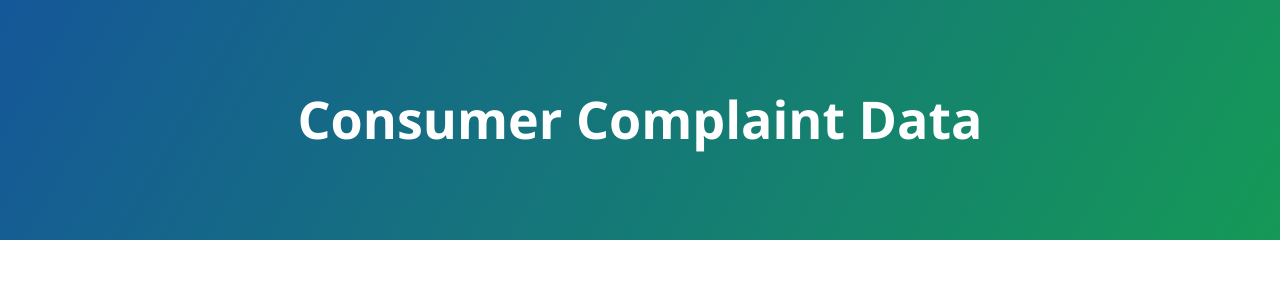
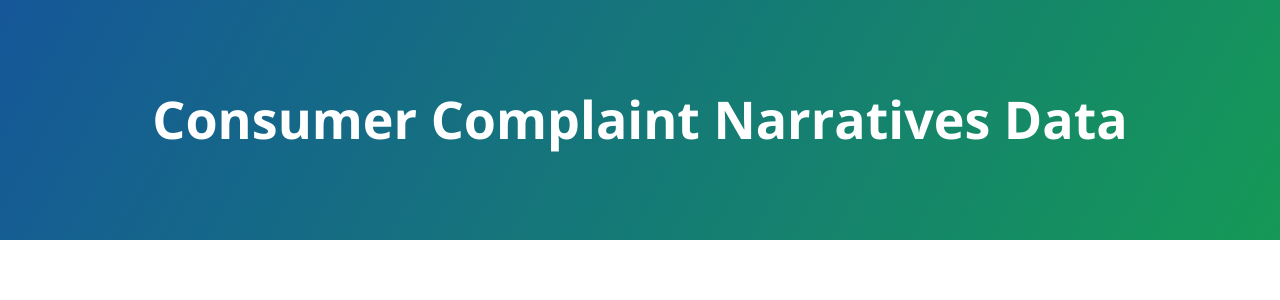
Before and after one commit to cfpb/data-viz-workshop, a Jekyll site: the page demo/index.html, which Jekyll copies as it is, in a window 1280 px wide. Shown: the top 300 px of the page. Built offline with Jekyll 4.4.1, drawn with Linux system fonts in a browser that asks for light colours; Markdown is read by kramdown in place of the engine named in the settings.

Commit message:
demo titles

```diff
--- a/demo/demo-complete.html
+++ b/demo/demo-complete.html
@@ -21,7 +21,7 @@
   </head>
   <body>
     <section class="page-header">
-      <h1 class="project-name">Consumer Complaint Data</h1>
+      <h1 class="project-name">Consumer Complaint Data by Product Type</h1>
     </section>
 
     <section class="main-content">
--- a/demo/index.html
+++ b/demo/index.html
@@ -8,16 +8,15 @@
     <link rel="stylesheet" href="css/normalize.css">
     <link href='https://fonts.googleapis.com/css?family=Open+Sans:400,700' rel='stylesheet' type='text/css'>
     <link rel="stylesheet" href="css/cayman.css">
-    <script type="text/javascript" src="js/d3.v3.min.js"></script>
   </head>
   <body>
     <section class="page-header">
-      <h1 class="project-name">Consumer Complaint Data</h1>
+      <h1 class="project-name">Consumer Complaint Narratives Data</h1>
     </section>
 
     <section class="main-content">
 
     <div id="data"></div>
-    <script type="text/javascript" src="js/complaints-viz-complete.js"></script>
+    <script type="text/javascript" src="js/complaints.js"></script>
   </body>
 </html>
```
